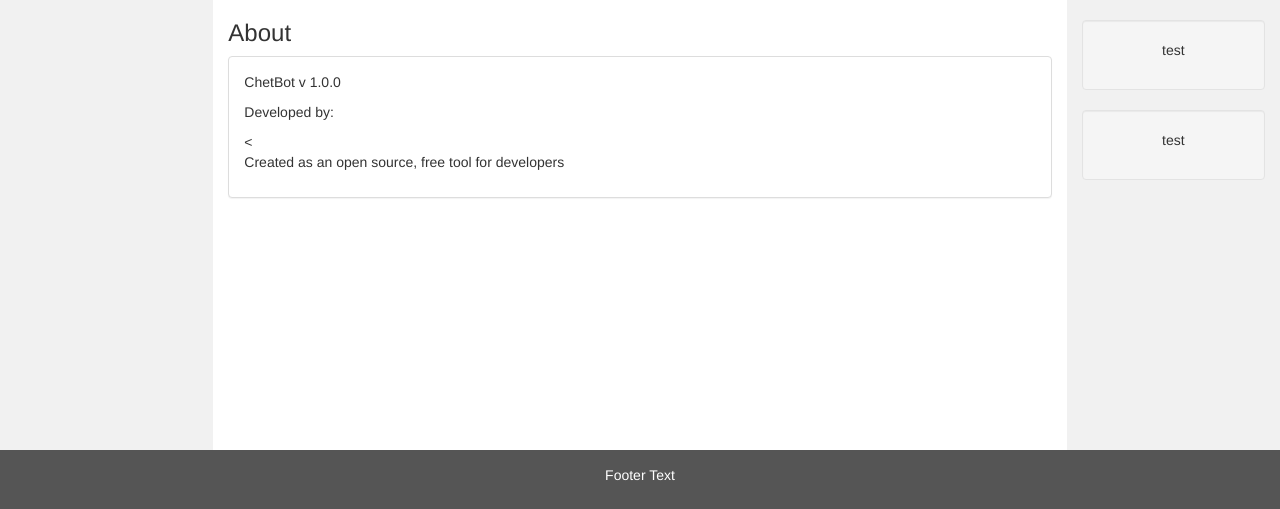
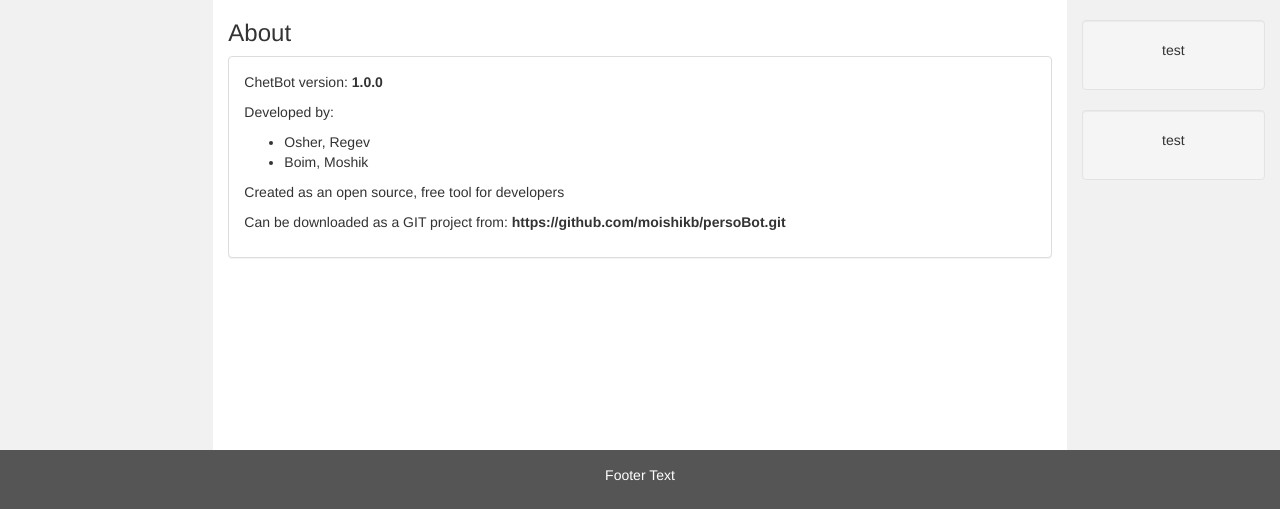
Before and after one commit to moishikb/persoBot, a Flask app: page /about.html in a window 1280 px wide. Shown: the part 52-561 px from the top of the page. Run offline with Flask 2, Linux system fonts and the light colour scheme; some libraries are stand-ins or nearby versions.

Commit message:
1. update the about content

```diff
--- a/dll/bot_knowledge.json
+++ b/dll/bot_knowledge.json
@@ -1,10 +1,10 @@
 {
   "where do you live": "Right here, in your computer, great place to live in",
   "google": "<iframe src='http://www.google.com' height='99%' width='99%'></iframe>",
-  "food do you like": "Nothing special, i don't need that",
   "how are you": "I'm doing great, 10x",
-  "you feel": "I'm feeling pretty well!, 10x",
   "thanks|10x": "You're welcome!",
   "ynet": "<iframe src='http://www.ynet.co.il/home/0,7340,L-8,00.html' height='99%' width='99%'></iframe>",
-  "hi": "Hi, Welcome back"
+  "food do you like": "Nothing special, i don't need that",
+  "hi": "Hi, Welcome back",
+  "you feel": "I'm feeling pretty well!, 10x"
 }
--- a/templates/about.html
+++ b/templates/about.html
@@ -76,11 +76,15 @@
             <h3>About</h3>
             <div class="panel panel-default">
                 <div class="panel-body">
-                    <p>ChetBot v 1.0.0</p>
+                    <p>ChetBot version: <b>1.0.0</b></p>
                     <p> Developed by:</p>
-                    <
+                    <ul>
+                        <li>Osher, Regev</li>
+                        <li>Boim, Moshik</li>
+                    </ul>
 
                     <p>Created as an open source, free tool for developers</p>
+                    <p>Can be downloaded as a GIT project from: <b>https://github.com/moishikb/persoBot.git</b></p>
                 </div>
             </div>
         </div>
```
